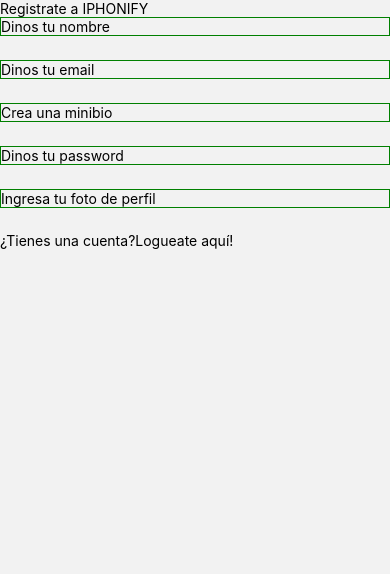
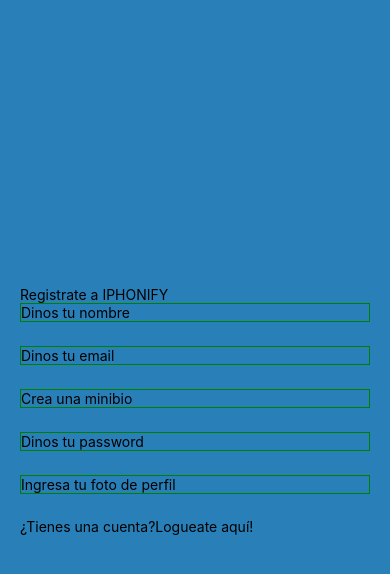
Before and after one commit to SantiagoJunco/Prog3-RNative, a React Native app: screen /Register in a window 390 px wide. Shown: the top 574 px of the page. Built offline with nearby package versions, Linux system fonts and the light colour scheme; no server answers.

Commit message:
screen register

```diff
--- a/src/screens/Register.js
+++ b/src/screens/Register.js
@@ -1,27 +1,35 @@
-import { Text, View } from 'react-native'
-import React, { Component } from 'react'
-import { auth } from '../firebase/config'
-import FormRegister from '../components/FormRegister'
+import { Text, View, StyleSheet } from 'react-native';
+import React, { Component } from 'react';
+import { auth } from '../firebase/config';
+import FormRegister from '../components/FormRegister';
 
 export default class Register extends Component {
-  constructor(props){
-    super(props)
+  constructor(props) {
+    super(props);
   }
 
-  componentDidMount(){
-    auth.onAuthStateChanged(( user )=> {
-      if(user !== null){
-        this.props.navigation.navigate('TabNavigation')
+  componentDidMount() {
+    auth.onAuthStateChanged((user) => {
+      if (user !== null) {
+        this.props.navigation.navigate('TabNavigation');
       }
-    })
+    });
   }
-
 
   render() {
     return (
-      <View>
+      <View style={styles.container}>
         <FormRegister navigation={this.props.navigation} />
       </View>
-    )
+    );
   }
 }
+
+const styles = StyleSheet.create({
+  container: {
+    flex: 1,
+    justifyContent: 'center',
+    padding: 20,
+    backgroundColor: '#2980B9',
+  },
+});
```
